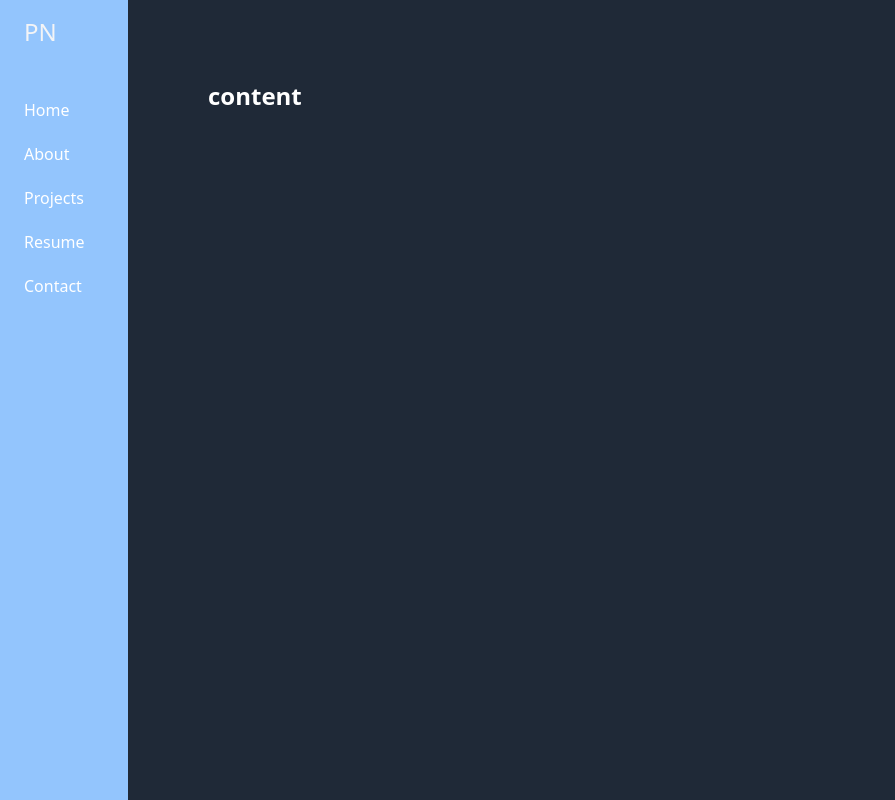
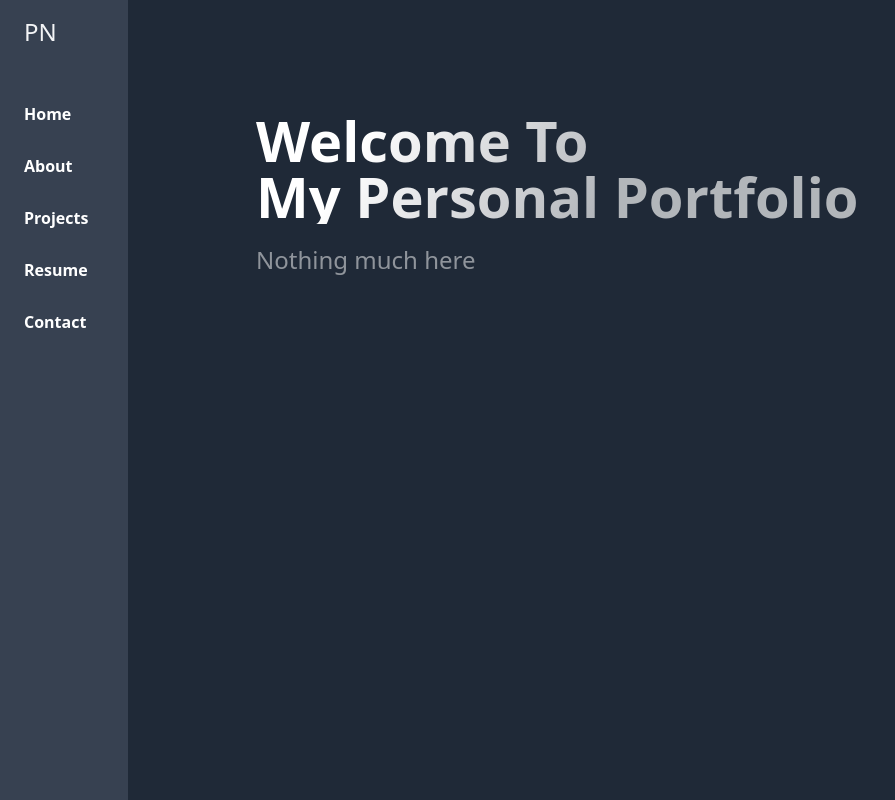
Before and after one commit to herropaul/personal-website-2, a Next.js app: page / in a window 1280 px wide. Shown: the whole page, without its empty margins (0-895 px from the left). Built offline with nearby package versions, Linux system fonts and the light colour scheme.

Commit message:
added styled components for home page

```diff
--- a/components/SideBar.tsx
+++ b/components/SideBar.tsx
@@ -2,7 +2,7 @@ import React from 'react';
 
 const SideBar = () => {
     return(
-        <div className="bg-blue-300 w-32 space-y-6 px-2 absolute inset-y-0 left-0 transform -translate-x-full md:relative md:translate-x-0
+        <div className="sidebar bg-gray-700 w-32 space-y-6 px-2 absolute inset-y-0 left-0 transform -translate-x-full md:relative md:translate-x-0
       transition duration-200 ease-in-out">
         <a href="#" className="flex items-center space-x-2 px-4 py-4">
           <h2 className="text-2xl text-gray-100">PN</h2>
@@ -10,11 +10,11 @@ const SideBar = () => {
 
         {/* nav */}
         <nav>
-          <a href="" className="block py-2.5 px-4 rounded transition duration-200 hover:bg-blue-400 hover:text-white">Home</a>
-          <a href="" className="block py-2.5 px-4 rounded transition duration-200 hover:bg-blue-400 hover:text-white">About</a>
-          <a href="" className="block py-2.5 px-4 rounded transition duration-200 hover:bg-blue-400 hover:text-white">Projects</a>
-          <a href="" className="block py-2.5 px-4 rounded transition duration-200 hover:bg-blue-400 hover:text-white">Resume</a>
-          <a href="" className="block py-2.5 px-4 rounded transition duration-200 hover:bg-blue-400 hover:text-white">Contact</a>
+          <a href="" className="font-bold block py-3.5 px-4 rounded transition duration-200 hover:bg-blue-400 hover:text-white">Home</a>
+          <a href="" className="font-bold block py-3.5 px-4 rounded transition duration-200 hover:bg-blue-400 hover:text-white">About</a>
+          <a href="" className="font-bold block py-3.5 px-4 rounded transition duration-200 hover:bg-blue-400 hover:text-white">Projects</a>
+          <a href="" className="font-bold block py-3.5 px-4 rounded transition duration-200 hover:bg-blue-400 hover:text-white">Resume</a>
+          <a href="" className="font-bold block py-3.5 px-4 rounded transition duration-200 hover:bg-blue-400 hover:text-white">Contact</a>
         </nav>
       </div>
     );
--- a/package.json
+++ b/package.json
@@ -10,7 +10,8 @@
   "dependencies": {
     "next": "12.0.8",
     "react": "17.0.2",
-    "react-dom": "17.0.2"
+    "react-dom": "17.0.2",
+    "styled-components": "^5.3.3"
   },
   "devDependencies": {
     "@types/node": "17.0.8",
--- a/pages/index.tsx
+++ b/pages/index.tsx
@@ -1,4 +1,5 @@
 import SideBar from '../components/SideBar';
+import {Section, SectionTitle, SectionText} from '../styles/GlobalComponents/index';
 export default function Home () {
   return (
     <div className="h-screen w-screen md:flex">
@@ -11,9 +12,9 @@ export default function Home () {
         </a>
 
         {/* mobile menu button */}
-        <button className="p-4 focus:outline-none focus:bg-gray-400">
+        <button className="mobile-menu-button p-4 focus:outline-none focus:bg-gray-400">
           <svg xmlns="http://www.w3.org/2000/svg" className="h-6 w-6" fill="none" viewBox="0 0 24 24" stroke="currentColor">
-            <path stroke-linecap="round" stroke-linejoin="round" stroke-width="2" d="M4 6h16M4 12h16M4 18h16" />
+            <path strokeLinecap="round" strokeLinejoin="round" strokeWidth="2" d="M4 6h16M4 12h16M4 18h16" />
           </svg>
         </button>
       </div>
@@ -23,7 +24,15 @@ export default function Home () {
 
       {/* content */}
       <div className="flex-1 p-20 text-2xl font-bold">
-        content
+        <Section>
+          <SectionTitle>
+            Welcome To <br/>
+            My Personal Portfolio
+          </SectionTitle>
+          <SectionText>
+            Nothing much here
+          </SectionText>
+        </Section>
       </div>
     </div>
   );
--- /dev/null
+++ b/styles/GlobalComponents/index.js
@@ -0,0 +1,218 @@
+import styled from 'styled-components'
+
+export const Section = styled.section`
+  display: ${(props) => props.grid ? "grid" : "flex" };
+  flex-direction: ${(props) => props.row ? "row" : "column" };
+  padding: ${(props) => props.nopadding ? "0" : "32px 48px 0" } ;
+  margin: 0 auto;
+  max-width: 1040px;
+  box-sizing: content-box;
+  position: relative;
+  overflow: hidden;
+  grid-template-columns: 1fr 1fr;
+`
+
+export const SectionTitle = styled.h2`
+  font-weight: 800;
+  font-size: ${(props) => props.main ? '65px' : '56px'};
+  line-height: ${(props) => props.main ? '72px' : '56px'};
+  width: max-content;
+  max-width: 100%;
+  background: linear-gradient(121.57deg, #FFFFFF 18.77%, rgba(255, 255, 255, 0.66) 60.15%);
+  -webkit-background-clip: text;
+  -webkit-text-fill-color: transparent;
+  margin-bottom: 16px;
+  padding: ${(props) => props.main ? '58px 0 16px' : '0'};
+`
+
+export const SectionText = styled.p`
+  max-width: 800px;
+  font-size: 24px;
+  line-height: 40px;
+  font-weight: 300;
+  padding-bottom: 3.6rem;
+  color: rgba(255, 255, 255, 0.5);
+`
+
+export const SectionDivider = styled.div`
+  width: 64px;
+  height: 6px;
+  border-radius: 10px;
+  background-color: #fff;
+  background: ${(props) => props.colorAlt ?
+    'linear-gradient(270deg, #F46737 0%, #945DD6 100%)' :
+    'linear-gradient(270deg, #13ADC7 0%, #945DD6 100%)'};
+    margin: ${(props) => props.divider ? "4rem 0" : "" };
+  @media ${(props) => props.theme.breakpoints.md} {
+    width: 48px;
+    height: 4px;
+  }
+  @media ${(props) => props.theme.breakpoints.sm} {
+    width: 32px;
+    height: 2px;
+  }
+`
+export const SectionSubText = styled.p`
+  max-width: 800px;
+  font-weight: 300;
+  font-size: 18px;
+  line-height: 32px;
+  color: rgba(255, 255, 255, 0.75);
+@media ${(props) => props.theme.breakpoints.md} {
+    max-width: 672px;
+    font-size: 16px;
+    line-height: 25px;
+  }
+  @media ${(props) => props.theme.breakpoints.sm} {
+    font-size: 14px;
+    line-height: 22px;
+  }
+`
+export const SecondaryBtn = styled.button`
+  color: #FFF;
+  background: none;
+  border: 1px solid rgba(255, 255, 255, 0.33);
+  box-sizing: border-box;
+  border-radius: 999px;
+  padding: 16px 24px;
+  font-weight: 600;
+  font-size: 18px;
+  line-height: 16px;
+  width: fit-content;
+  margin-top: 32px;
+  margin-bottom: 80px;
+  cursor: pointer;
+  transition: 0.4s ease;
+  &:focus {
+    outline: none;
+  }
+  &:hover {
+    color: #0f1624;
+    background: #fff;
+    border: 1px solid #fff;
+  }
+  &:active {
+    background: #e0e4eb;
+    border: 1px solid #304169;
+    box-shadow: inset 0px 2px 1px rgba(46, 49, 55, 0.15), inset 0px 0px 4px rgba(20, 20, 55, 0.3);
+  }
+  @media ${(props) => props.theme.breakpoints.md}{
+    margin-top: 24px;
+    margin-bottom: 64px;
+    padding: 16px 24px;
+    width: fit-content;
+    font-size: 20px;
+    line-height: 20px;
+  }
+  @media ${(props) => props.theme.breakpoints.sm} {
+    margin-top: 16px;
+    margin-bottom: 40px;
+    padding: 8px 16px;
+    width: 100%;
+    font-size: 14px;
+    line-height: 16px;
+  }
+`
+
+export const ButtonBack = styled.div`
+  width: ${({ alt }) => alt ? '150px' : '262px'};
+  height: ${({ alt }) => alt ? '52px' : '64px'};
+  border-radius: 50px;
+  font-size: ${({ alt }) => alt ? '20px' : '24px'};
+  font-weight: 600;
+  display: flex;
+  align-items: center;
+  justify-content: center;
+  margin: ${({ alt, form }) => (alt || form) ? '0' : '0 0 80px'};
+  color: #fff;
+  background: ${({ alt }) => alt ? 'linear-gradient(270deg, #ff622e 0%, #B133FF 100%)' : 'linear-gradient(270deg, #00DBD8 0%, #B133FF 100%)'};
+  cursor: pointer;
+  transition: 0.5s ease;
+  position: relative;
+  overflow: hidden;
+  opacity: ${({ disabled }) => disabled ? '.5' : '1'};
+  @media ${(props) => props.theme.breakpoints.md} {
+    width: ${({ alt }) => alt ? '150px' : '184px'};
+    height: ${({ alt }) => alt ? '52px' : '48px'};
+    font-size: ${({ alt }) => alt ? '20px' : '16px'};
+    margin-bottom: ${({ alt }) => alt ? '0' : '64px'};
+  }
+  @media ${(props) => props.theme.breakpoints.sm} {
+    width: 100%;
+    height: 32px;
+    font-size: 14px;
+    margin-bottom: ${({ alt }) => alt ? '0' : '32px'};
+  }
+`
+
+export const ButtonFront = styled.button`
+  border: none;
+  border-radius: 50px;
+  color: #fff;
+  display: flex;
+  position: absolute;
+  top: 0;
+  left: 0;
+  width: 100%;
+  height: 100%;
+  background: ${({ alt }) => alt ? 'linear-gradient(270deg, #F46737 0%, #945DD6 100%)' : 'linear-gradient(270deg, #13ADC7 0%, #945DD6 100%)'};
+  opacity: ${({ disabled }) => disabled ? '.5' : '1'};
+  transition: .4s ease;
+  font-size: ${({ alt }) => alt ? '20px' : '24px'};
+  font-weight: 600;
+  align-items: center;
+  justify-content: center;
+  cursor: pointer;
+  box-shadow: ${({ disabled }) => disabled ? 'inset 0px 2px 1px rgba(46, 49, 55, 0.15), inset 0px 0px 4px rgba(20, 20, 55, 0.3)' : 'none'};
+  &:hover {
+    opacity: 0;
+  }
+  &:focus {
+    outline: none;
+  }
+  &:active {
+    opacity: 1;
+    box-shadow: inset 0px 2px 1px rgba(46, 49, 55, 0.15), inset 0px 0px 4px rgba(20, 20, 55, 0.3);
+  }
+  &:disabled{
+    background: linear-gradient(270deg, #00DBD8 0%, #B133FF 100%);
+    opacity: 0.5;
+    box-shadow: inset 0px 2px 1px rgba(46, 49, 55, 0.15), inset 0px 0px 4px rgba(20, 20, 55, 0.3);
+  }
+  @media ${(props) => props.theme.breakpoints.md} {
+    font-size: ${({ alt }) => alt ? '20px' : '16px'};
+  }
+  @media ${(props) => props.theme.breakpoints.sm} {
+    font-size: 14px;
+  }
+`
+
+export const LinkContainer = styled.div`
+  margin-left: ${({ large }) => large ? '24px' : '16px'};
+  transition: 0.3s ease;
+  justify-content: center;
+  border-radius: 50px;
+  padding: 8px;
+  &:hover {
+    background-color: #212d45;
+    transform: scale(1.2);
+    cursor: pointer;
+  }
+  @media ${(props) => props.theme.breakpoints.md} {
+    margin-left: ${({ large }) => large ? '16px' : '8px'};
+  }
+  @media ${(props) => props.theme.breakpoints.sm} {
+    margin-left: ${({ large }) => large ? '0' : '8px'};
+  }
+`
+
+export const LinkIconImg = styled.div`
+  display: flex;
+  height: ${({ large }) => large ? '32px' : '24px'};
+  @media ${(props) => props.theme.breakpoints.md} {
+    height: ${({ nav }) => nav ? '16px' : '24px'};
+  }
+  @media ${(props) => props.theme.breakpoints.sm} {
+    height: ${({ large }) => large ? '32px' : '16px'};
+  }
+`
```
Also changed, not shown: 1 other file (tests, documents, lock files or other folders).
